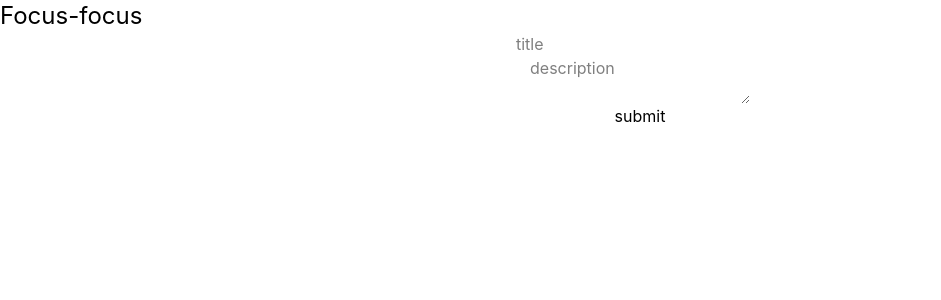
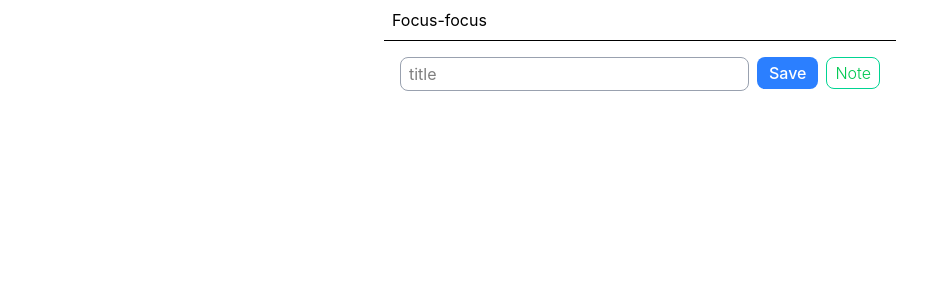
Before and after one commit to jaspersanchez/focus-focus, a React (Vite) app in the folder client/: page / in a window 1280 px wide. Shown: the top 300 px of the page, without its empty margins (0-941 px from the left). Built offline with nearby package versions, Linux system fonts and the light colour scheme.

Commit message:
ui: styled the form and add layout

```diff
--- a/client/src/App.jsx
+++ b/client/src/App.jsx
@@ -1,4 +1,5 @@
 // import { useEffect, useState } from 'react';
+import Layout from './components/Layout';
 import TaskForm from './components/TaskForm';
 
 const App = () => {
@@ -21,15 +22,9 @@ const App = () => {
 
   return (
     <div>
-      <div>
-        <h1 className="text-2xl">Focus-focus</h1>
-        {/* <p>
-          status: <span className="text-green-500">{status}</span>
-        </p> */}
-      </div>
-      <div>
+      <Layout>
         <TaskForm />
-      </div>
+      </Layout>
     </div>
   );
 };
--- /dev/null
+++ b/client/src/components/Layout.jsx
@@ -0,0 +1,12 @@
+const Layout = ({ children }) => {
+  return (
+    <div className="min-h-screen max-w-lg mx-auto flex flex-col">
+      <header className="p-2 border-b">
+        <h1>Focus-focus</h1>
+      </header>
+      <main className="p-4">{children}</main>
+    </div>
+  );
+};
+
+export default Layout;
--- a/client/src/components/TaskForm.jsx
+++ b/client/src/components/TaskForm.jsx
@@ -1,8 +1,9 @@
 import { useState } from 'react';
 
 const TaskForm = () => {
+  const [note, setNote] = useState('');
   const [title, setTitle] = useState('');
-  const [description, setDescription] = useState('');
+  const [showNote, setShowNote] = useState(false);
 
   const addTask = async (payload) => {
     const res = await fetch(`${import.meta.env.VITE_API_URL}/api/tasks`, {
@@ -18,30 +19,51 @@ const TaskForm = () => {
   const handleSubmit = async (e) => {
     e.preventDefault();
 
-    const payload = { title, description };
+    const payload = { title, description: note };
 
     const task = await addTask(payload);
 
     console.log(task);
 
     setTitle('');
-    setDescription('');
+    setNote('');
+    setShowNote(false);
   };
 
   return (
-    <form onSubmit={handleSubmit} className="flex flex-col items-center">
+    <form onSubmit={handleSubmit} className="flex items-start gap-2">
+      <div className="flex flex-1 flex-col space-y-2">
         <input
           type="text"
           placeholder="title"
           value={title}
           onChange={(e) => setTitle(e.target.value)}
+          className="border border-gray-400 rounded-lg px-2 py-1"
         />
+        {showNote && (
           <textarea
-        placeholder="description"
-        value={description}
-        onChange={(e) => setDescription(e.target.value)}
+            placeholder="add note here..."
+            value={note}
+            onChange={(e) => setNote(e.target.value)}
+            className="border border-gray-400 rounded-lg px-2 py-1"
           />
-      <button type="submit">submit</button>
+        )}
+      </div>
+      <div className="flex gap-2">
+        <button
+          className="text-white px-3 py-1 bg-blue-500 hover:bg-blue-600 transition font-medium rounded-lg"
+          type="submit"
+        >
+          Save
+        </button>
+        <button
+          className={`border font-light px-2 rounded-lg border-emerald-400 text text-green-500 hover:text-green-600 ${showNote && 'bg-emerald-400 text-white hover:bg-emerald-500 hover:text-white'}`}
+          type="button"
+          onClick={() => setShowNote(!showNote)}
+        >
+          Note
+        </button>
+      </div>
     </form>
   );
 };
```
Lines whose indentation alone changed are shown as unchanged.
